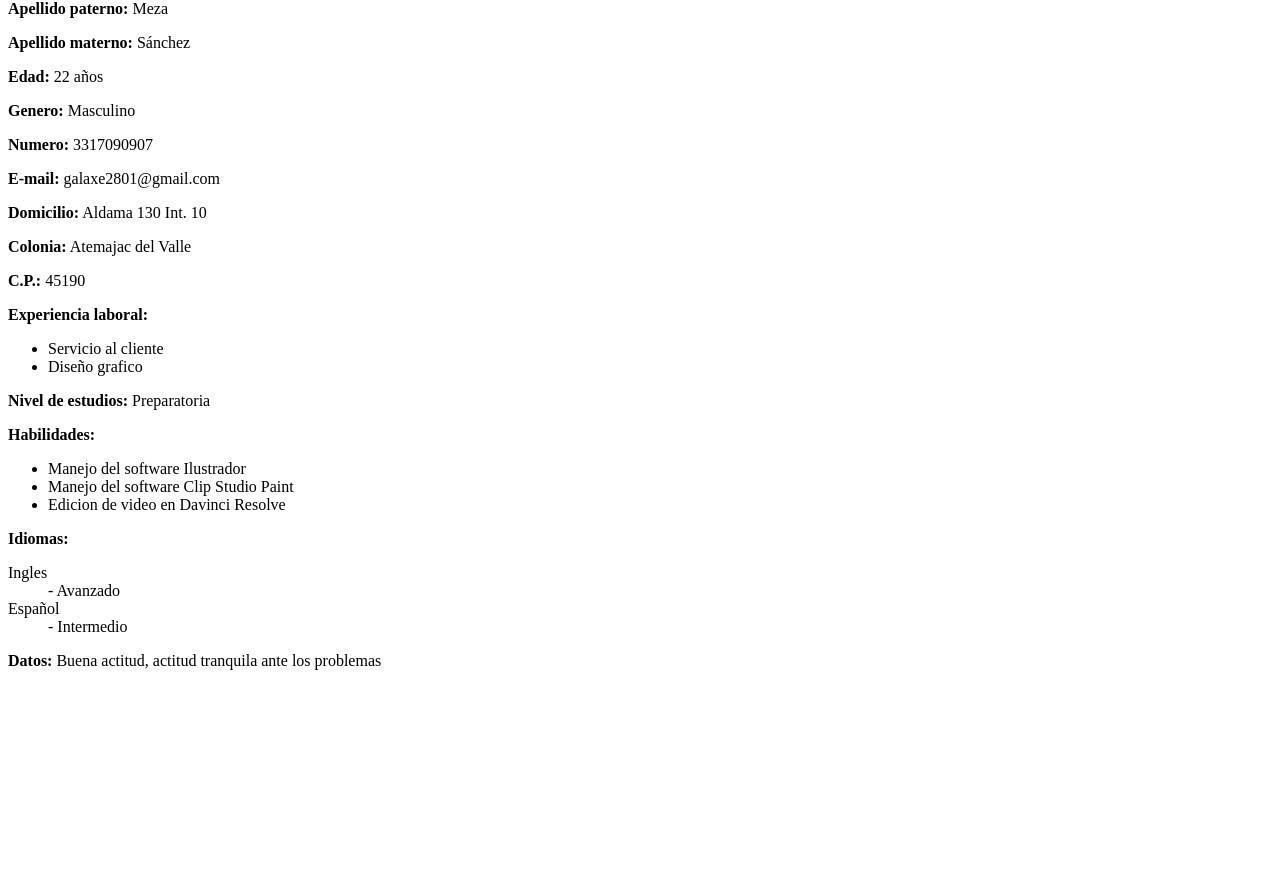
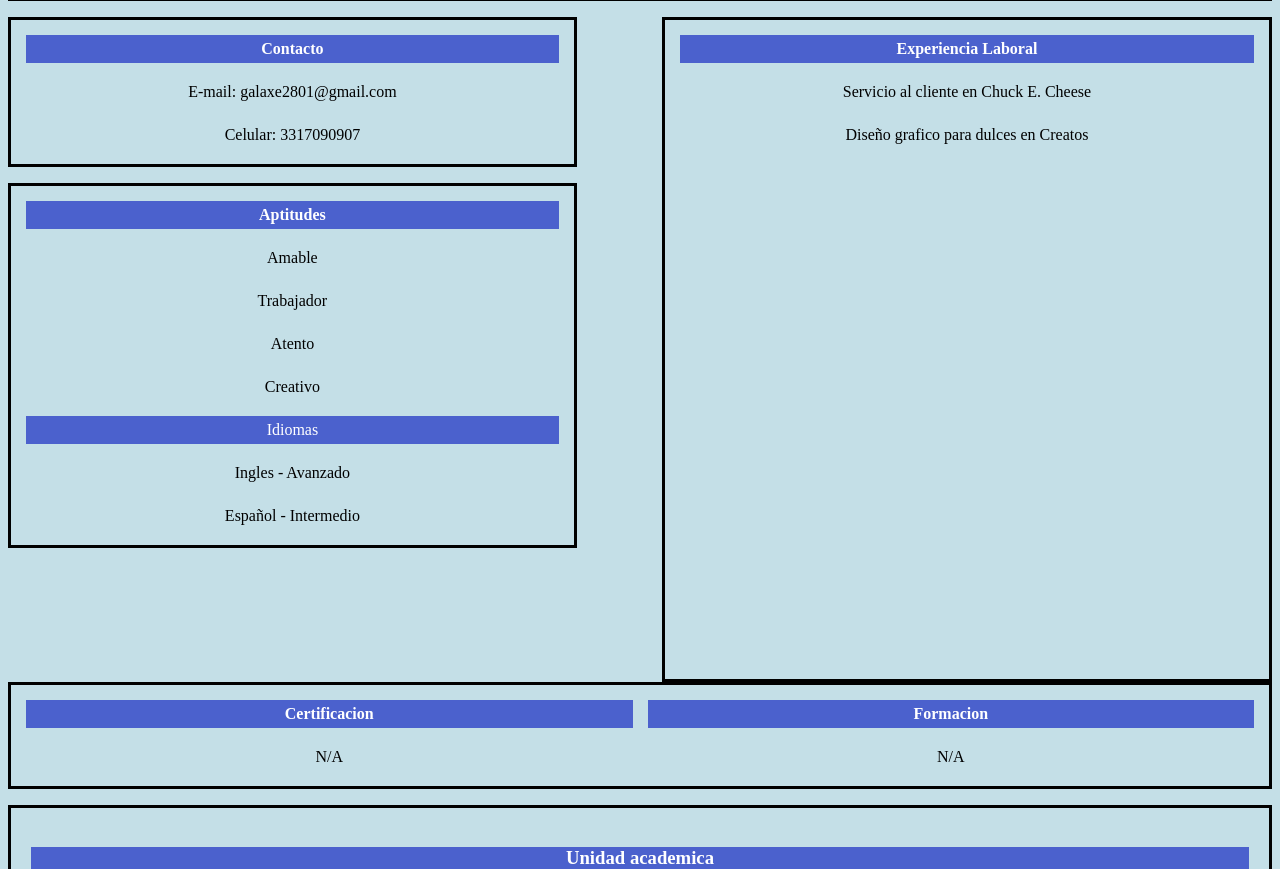
Before and after one commit to DanteMezaSan/Programacion_Web_, a plain HTML site: page index.html in a window 1280 px wide. Shown: the part 114-983 px from the top of the page. Before the commit the page ends 800 px from the top, so only its background shows below. Drawn offline with Linux system fonts and the light colour scheme.

Commit message:
Update index.html

```diff
--- a/index.html
+++ b/index.html
@@ -4,42 +4,128 @@
     <meta charset="UTF-8">
     <meta http-equiv="X-UA-Compatible" content="IE=edge">
     <meta name="viewport" content="width=device-width, initial-scale=1.0">
-    <title>Index</title>
+    <title>Mi CV</title>
+    <link rel="icon" type="image/x-icon" href="Yo.jpg">
+    <style>
+        th, td {text-align: center; padding: 5px;}
+        table{
+        border-collapse: separate;
+        border-spacing: 15px;
+        border: 3px solid black;
+        }
+        body {
+        background-color: #c4dfe7;
+        }
+    </style>
 </head>
 <body>
-    <h1>Curriculum</h1>
-    <img src="MyFoto.jpg" alt="yomerito"
-    style="float: right; width:300px;height: 350px;">
-    <p><b>Nombre:</b> Dante</p>
-    <p><b>Apellido paterno:</b> Meza</p>
-    <p><b>Apellido materno:</b> Sánchez</p>
-    <p><b>Edad:</b> 22 años</p>
-    <p><b>Genero:</b> Masculino</p>
-    <p><b>Numero:</b> 3317090907</p>
-    <p><b>E-mail:</b> galaxe2801@gmail.com</p>
-    <p><b>Domicilio:</b> Aldama 130 Int. 10</p>
-    <p><b>Colonia:</b> Atemajac del Valle</p>
-    <p><b>C.P.:</b> 45190</p>
-    <b>Experiencia laboral:</b>
-        <ul>
-            <li>Servicio al cliente</li>
-            <li>Diseño grafico</li>
-        </ul>
-    <p><b>Nivel de estudios:</b> Preparatoria</p>
-    <b>Habilidades:</b>
-        <ul>
-            <li>Manejo del software Ilustrador</li>
-            <li>Manejo del software Clip Studio Paint</li>
-            <li>Edicion de video en Davinci Resolve</li>
-        </ul>
-    <b>Idiomas:</b>
-        <dl>
-            <dt>Ingles</dt>
-            <dd>- Avanzado</dd>
-            <dt>Español</dt>
-            <dd>- Intermedio</dd>
-        </dl>
-    <p><b>Datos:</b> Buena actitud, actitud tranquila ante los problemas</p>
+    <table style="width: 100%">
+        <tr>
+            <th style="width: 70%; background-color: #4b61cd; color: #ffffff;">CV</th>
+            <th style="width: 30%; background-color: #4b61cd; color: #ffffff;">Dante Meza Sánchez</th>
+        </tr>
+        <tr>
+            <td><img src="MyFoto.jpg" alt="yomerito"
+                style="float: center; width: 25%"></td>
+                <td>Animador</td>
+        </tr>
+    </table>
 
+<p></p>
+
+<table style= "display: inline-block; float: right; height: 665px;">
+        <tr>
+            <th style="width: 45%; background-color: #4b61cd; color: #ffffff;">Experiencia Laboral</th>
+        </tr>
+        <tr>
+            <td>Servicio al cliente en Chuck E. Cheese</td>
+        </tr>
+        <tr>
+            <td>Diseño grafico para dulces en Creatos</td>
+        </tr>
+
+</table>
+
+<p></p>
+
+    <table style="width: 45%;">
+        <tr>
+            <th style="width: 45%; background-color: #4b61cd; color: #ffffff;">Contacto</th>
+        </tr>
+        <tr>
+            <td>E-mail: galaxe2801@gmail.com</td>
+        </tr>
+        <tr>
+            <td>Celular: 3317090907</td>
+        </tr>
+    </table>
+
+<p></p>
+
+<table style="width: 45%">
+    <tr>
+    <th style="background-color: #4b61cd; color: #ffffff;">Aptitudes</th>
+    </tr>
+    <tr>
+        <td>Amable</td>
+    </tr>
+    <tr>
+        <td>Trabajador</td>
+    </tr>
+    <tr>
+        <td>Atento</td>
+    </tr>
+    <tr>
+        <td>Creativo</td>
+    </tr>
+    <tr>
+    <td style="background-color: #4b61cd; color: #ffffff;"> Idiomas</th>
+    </tr>
+    <tr>
+        <td>Ingles - Avanzado</td>
+    </tr>
+    <tr>
+        <td>Español - Intermedio</td>
+    </tr>
+</table>
+
+<p></p>
+
+<table style="width: 100%">
+    <tr>
+    <th style="width: 50%; background-color: #4b61cd; color: #ffffff;">Certificacion</th>
+    <th style="width: 50%; background-color: #4b61cd; color: #ffffff;">Formacion</th>
+    </tr>
+    <tr>
+        <td>N/A</td>
+        <td>N/A</td>
+    </tr>
+</table>
+
+<p></p>
+
+<table width="100%">
+    <tr>
+
+        <th><h3 style="background-color: #4b61cd;color: #ffffff;">Unidad academica</h3></th>
+    </tr>
+    <tr>
+        <td>TECNOLÓGICO SUPERIOR DE JALISCO
+            DIRECCIÓN GENERAL
+            Camino Arenero 1101, Col. El Bajio
+
+            Zapopan, Jalisco, C.P. 45017
+
+            Tel: 33-36-82-11-80
+
+            Tel: 33-38-84-94-70
+
+            </td>
+    </tr>
+</table>
+
+<p></p>
+
+<a href="Pagina1.html" type="button" style="color: rgb(0, 0, 0);">Regresar</a>
 </body>
 </html>
```
